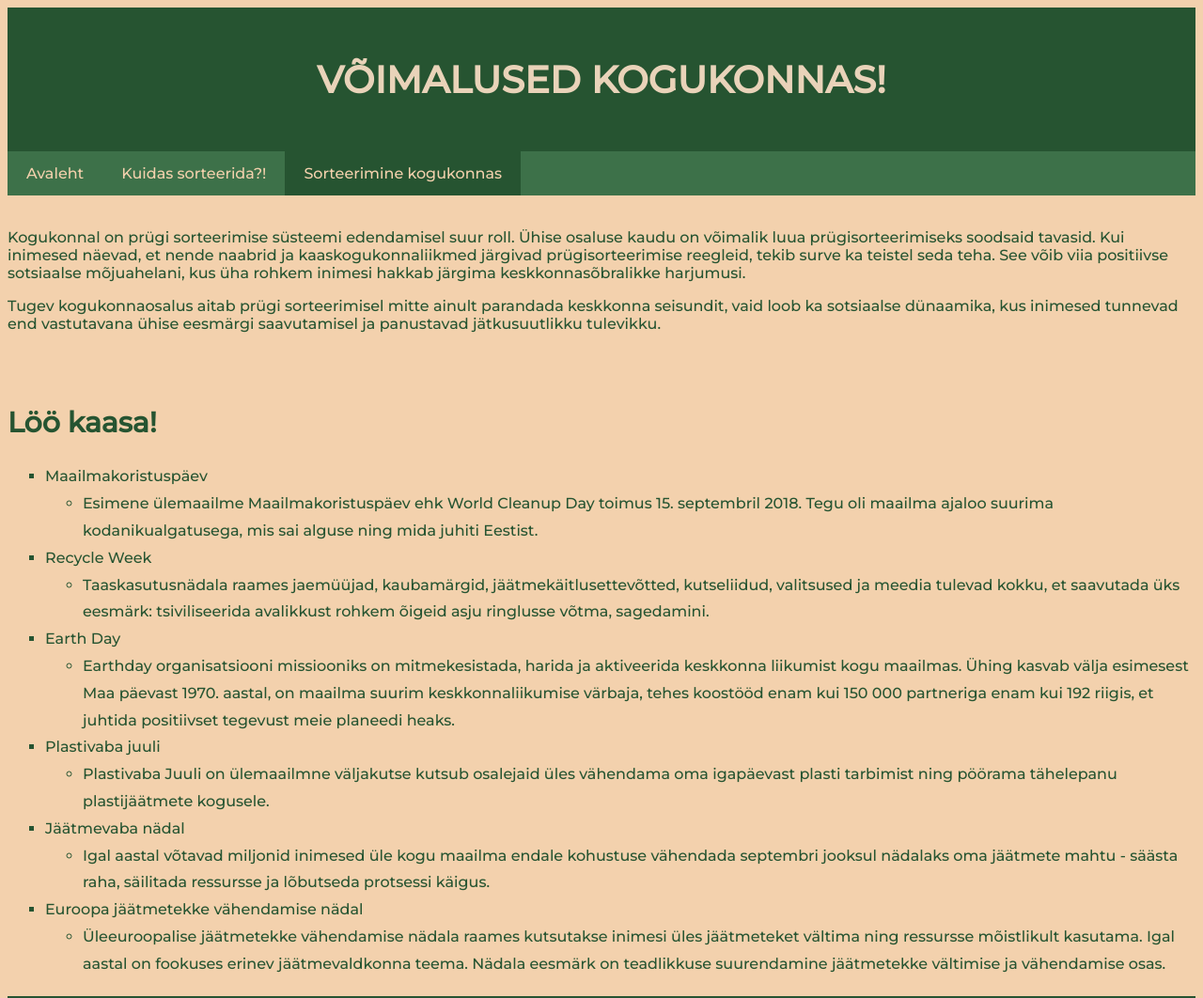
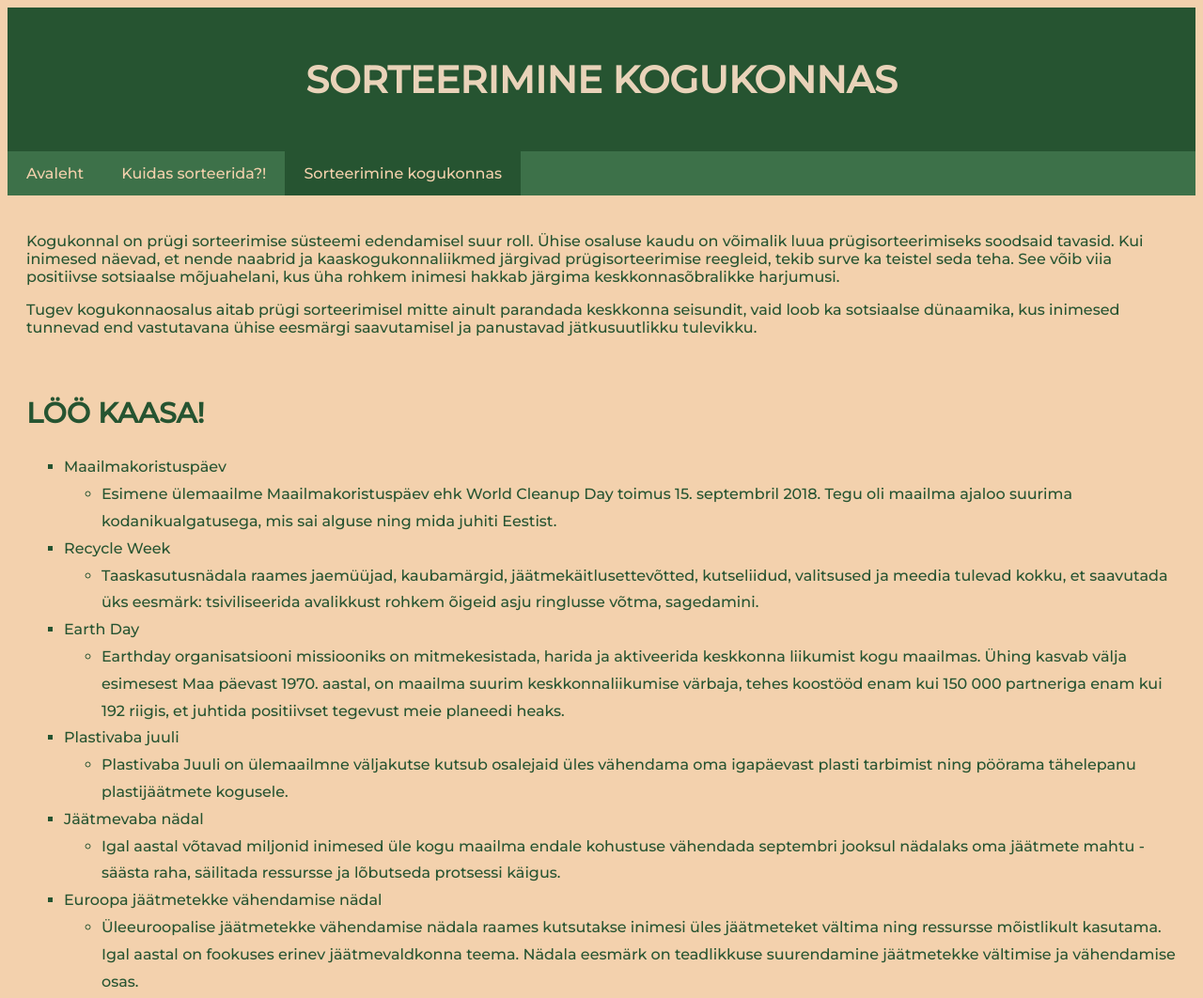
Before and after one commit to randmarl/sorteerijad, a plain HTML site: page sorteerimine_kogukonnas.html in a window 1280 px wide. Shown: the top 1062 px of the page at 94% size. Drawn offline with Linux system fonts and the light colour scheme.

Commit message:
muudatused

```diff
--- a/sorteerimine_kogukonnas.html
+++ b/sorteerimine_kogukonnas.html
@@ -7,7 +7,7 @@
 <body>
     <div class="päis">
         <div class="header">
-          <h1>VÕIMALUSED KOGUKONNAS!</h1>
+          <h1>SORTEERIMINE KOGUKONNAS</h1>
         </div>
         <div class="navbar">
           <a href="index.html">Avaleht</a>
@@ -18,19 +18,20 @@
 
     <br>
 
-
+    <div class="sisu">
         <p>Kogukonnal on prügi sorteerimise süsteemi edendamisel suur roll. Ühise osaluse kaudu on võimalik luua prügisorteerimiseks soodsaid tavasid. Kui inimesed näevad, et nende naabrid ja kaaskogukonnaliikmed järgivad prügisorteerimise reegleid, tekib surve ka teistel seda teha. See võib viia positiivse sotsiaalse mõjuahelani, kus üha rohkem inimesi hakkab järgima keskkonnasõbralikke harjumusi.</p>
 
-    <p> Tugev kogukonnaosalus aitab prügi sorteerimisel mitte ainult parandada keskkonna seisundit, vaid loob ka sotsiaalse dünaamika, kus inimesed tunnevad end vastutavana ühise eesmärgi saavutamisel ja panustavad jätkusuutlikku tulevikku. </p>
-
-    <br><br>
+        <p>Tugev kogukonnaosalus aitab prügi sorteerimisel mitte ainult parandada keskkonna seisundit, vaid loob ka sotsiaalse dünaamika, kus inimesed tunnevad end vastutavana ühise eesmärgi saavutamisel ja panustavad jätkusuutlikku tulevikku. </p>
+    </div>
+    <br>
 
 
 </body>
 </html>
 </head>
 <body>
-    <h2>Löö kaasa!</h2>
+    <div class="sisu">
+        <h2>LÖÖ KAASA!</h2>
 
 
         <ul style="list-style-type:square">
@@ -65,6 +66,7 @@
                 </ul>
             </li>
         </ul>
+    </div>
 
 
 
```
Also changed, not shown: index.html (+5 -1 lines). Lines whose indentation alone changed are shown as unchanged.
